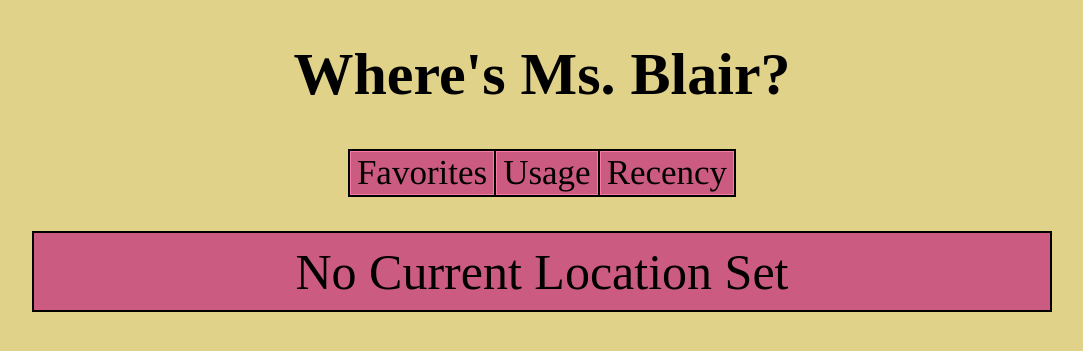
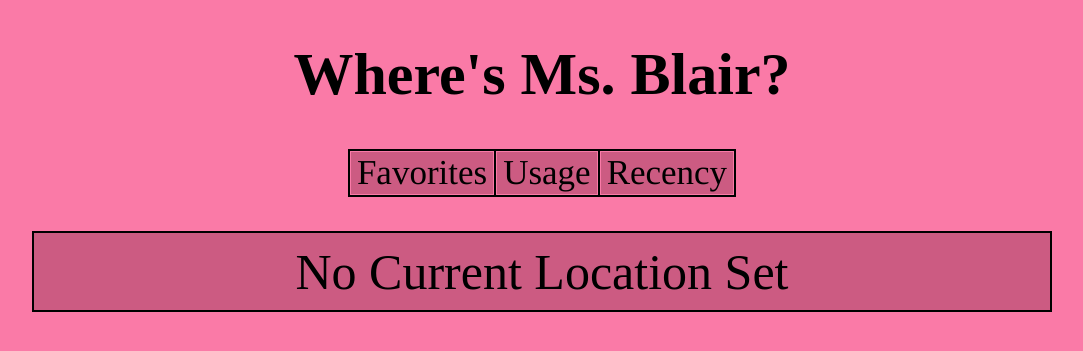
Before and after one commit to talonTech1/talon-tracker, a Flask app: page / in a window 1280 px wide. Shown: the top 351 px of the page, without its empty margins (98-1181 px from the left). Run offline with Flask 3, Linux system fonts and the light colour scheme; data that the repository does not hold is empty.

Commit message:
Update base.html

```diff
--- a/templates/base.html
+++ b/templates/base.html
@@ -1,13 +1,14 @@
 <!DOCTYPE html>
 <html>
 <head>
-    <meta name = "viewport" content = "wide=device-width, initial-scale=1.0">
+    <meta name = "viewport" content = "wide=device-width height=device-height initial-scale=1.0">
     <meta http-equiv="X-UA-Compatible" content="ie-edge">
     <link rel="stylesheet" href="{{ url_for('static',filename='css/main.css') }}">
+    <link rel="shortcut icon" href="{{ url_for('static', filename='flavicon.png') }}">
     <title>Talon Tracker</title>
     {% block head %}{% endblock %}
 </head>
-<body text-align = "center" style = "background-color:#e0d289;">
+<body text-align = "center" style = "background-color:#fa7aa7;">
     {% block body %}{% endblock %}
 </body>
 </html>
```
